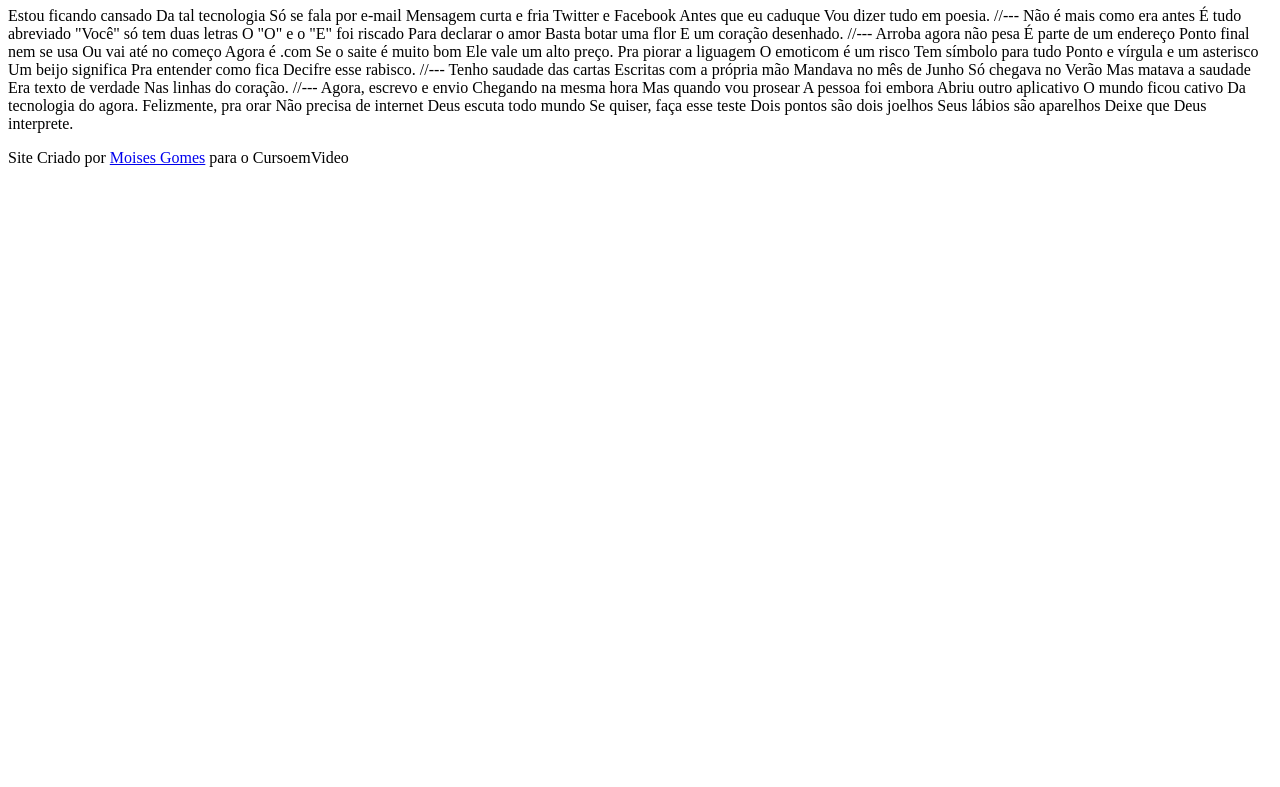
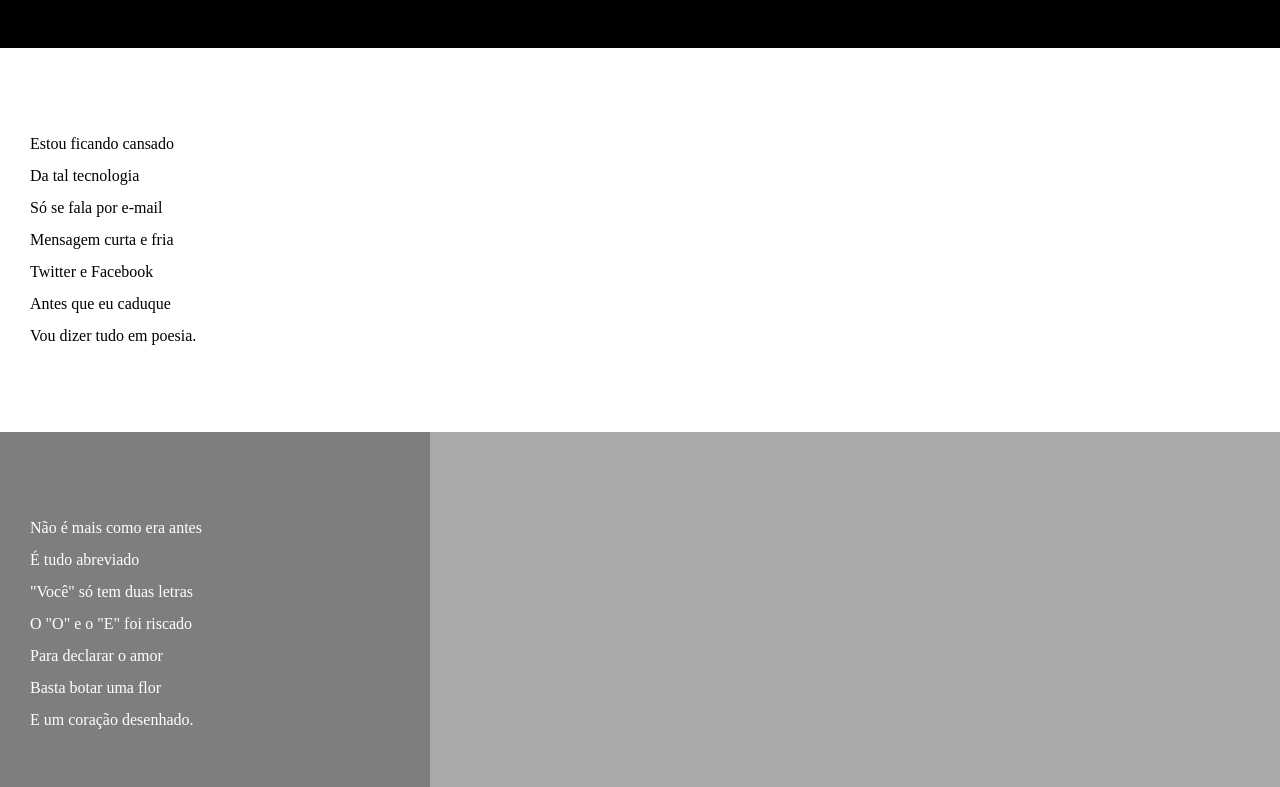
Before and after one commit to Mgomes46/html-css, a plain HTML site: page Desafios/Desafio 12/index.html in a window 1280 px wide. Shown: the part 107-894 px from the top of the page. Before the commit the page ends 800 px from the top, so only its background shows below. Drawn offline with Linux system fonts and the light colour scheme.

Commit message:
atualizei estilos dos textos e blocos

```diff
--- /dev/null
+++ b/Desafios/Desafio 12/estilo/style.css
@@ -0,0 +1,66 @@
+@charset "UTF-8";
+
+* {
+    margin: 0px;
+    padding: 0px;
+}
+
+html, body {
+    min-height: 100vh;
+    background-color: darkgray;
+}
+
+header {
+    background-color:  black;
+    color: white;
+    text-align: center;
+}
+
+header > h1 {
+    padding-top: 50px;
+    font-variant: small-caps;
+}
+
+header > p {
+    padding-bottom: 50px;
+}
+
+header a, footer a {
+    color: white;
+    text-decoration: none;
+    font-weight: bolder;
+}
+
+header a:hover, footer a:hover {
+    text-decoration: underline;
+}
+
+section {
+    padding-top: 10vh;
+    padding-bottom: 10vh;
+    line-height: 2em;
+    padding-left: 30px;
+}
+
+section.normal {
+    background-color: white;
+    color: black;
+}
+
+section.imagem {
+    background-color: rgba(51, 51, 51);
+    color: white;
+}
+
+section.imagem {
+    width: 400px;
+    background-color: rgba(0, 0, 0, 0.253);
+
+}
+
+footer {
+    background-color:  black;
+    color: white;
+    text-align: center;
+    padding: 10px;
+}
--- a/Desafios/Desafio 12/index.html
+++ b/Desafios/Desafio 12/index.html
@@ -5,76 +5,99 @@
     <meta http-equiv="X-UA-Compatible" content="IE=edge">
     <meta name="viewport" content="width=device-width, initial-scale=1.0">
     <title>Cordel Moderno</title>
+    <link rel="stylesheet" href="estilo/style.css">
+
 </head>
 <body>
     <header>
         <h1>Cordel Moderno</h1>
-        <p>Por <a href="https://www.recantodasletras.com.br/poesias/3186743" target="_blank">MiltoDuarte</a></p>
+        <p>Por <a href="https://www.recantodasletras.com.br/poesias/3186743" target="_blank">Milto Duarte</a></p>
     </header>
 
-    Estou ficando cansado
-    Da tal tecnologia
-    Só se fala por e-mail
-    Mensagem curta e fria
-    Twitter e Facebook
-    Antes que eu caduque
+    <section class="normal">
+        <p>
+            Estou ficando cansado <br>
+            Da tal tecnologia <br>
+            Só se fala por e-mail <br>
+            Mensagem curta e fria <br>
+            Twitter e Facebook <br>
+            Antes que eu caduque <br>
             Vou dizer tudo em poesia.
+        </p>
+    </section>
 
-    //---
 
-    Não é mais como era antes
-    É tudo abreviado
-    "Você" só tem duas letras
-    O "O" e o "E" foi riscado
-    Para declarar o amor
-    Basta botar uma flor
+
+    <section class="imagem">
+        <p>
+            Não é mais como era antes <br>
+            É tudo abreviado <br>
+            "Você" só tem duas letras <br>
+            O "O" e o "E" foi riscado <br>
+            Para declarar o amor <br>
+            Basta botar uma flor <br>
             E um coração desenhado.
+        </p>
+    </section>
 
-    //---
 
-    Arroba agora não pesa
-    É parte de um endereço
-    Ponto final nem se usa
-    Ou vai até no começo
-    Agora é .com
-    Se o saite é muito bom
+    <section class="normal">
+        <p>
+            Arroba agora não pesa <br>
+            É parte de um endereço <br>
+            Ponto final nem se usa <br>
+            Ou vai até no começo <br>
+            Agora é .com <br>
+            Se o saite é muito bom <br>
             Ele vale um alto preço.
+        </p>
 
-    Pra piorar a liguagem
-    O emoticom é um risco
-    Tem símbolo para tudo
-    Ponto e vírgula e um asterisco
-    Um beijo significa
-    Pra entender como fica
+        <p>
+            Pra piorar a liguagem <br>
+            O emoticom é um risco <br>
+            Tem símbolo para tudo <br>
+            Ponto e vírgula e um asterisco <br>
+            Um beijo significa <br>
+            Pra entender como fica <br>
             Decifre esse rabisco.
+        </p>
+    </section>
 
-    //---
 
-    Tenho saudade das cartas
-    Escritas com a própria mão
-    Mandava no mês de Junho
-    Só chegava no Verão
-    Mas matava a saudade
-    Era texto de verdade
+    <section class="imagem">
+        <p>
+            Tenho saudade das cartas <br>
+            Escritas com a própria mão <br>
+            Mandava no mês de Junho <br>
+            Só chegava no Verão <br>
+            Mas matava a saudade <br>
+            Era texto de verdade <br>
             Nas linhas do coração.
+        </p>
+    </section>
 
-    //---
 
-    Agora, escrevo e envio
-    Chegando na mesma hora
-    Mas quando vou prosear
-    A pessoa foi embora
-    Abriu outro aplicativo
-    O mundo ficou cativo
+    <section class="normal">
+        <p>
+            Agora, escrevo e envio <br>
+            Chegando na mesma hora <br>
+            Mas quando vou prosear <br>
+            A pessoa foi embora <br>
+            Abriu outro aplicativo <br>
+            O mundo ficou cativo <br>
             Da tecnologia do agora.
+        </p>
 
-    Felizmente, pra orar
-    Não precisa de internet
-    Deus escuta todo mundo
-    Se quiser, faça esse teste
-    Dois pontos são dois joelhos
-    Seus lábios são aparelhos
+        <p>
+            Felizmente, pra orar <br>
+            Não precisa de internet <br>
+            Deus escuta todo mundo <br>
+            Se quiser, faça esse teste <br>
+            Dois pontos são dois joelhos <br>
+            Seus lábios são aparelhos <br>
             Deixe que Deus interprete.
+        </p>
+    </section>
 
     <footer>
         <p>Site Criado por <a href="#" target="_blank">Moises Gomes</a> para o <a href="https://www.cursoemvideo.com" target="_blank"></a>CursoemVideo</p>
```
Lines whose indentation alone changed are shown as unchanged.
